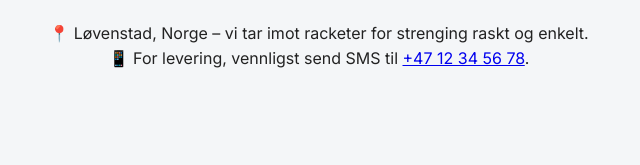
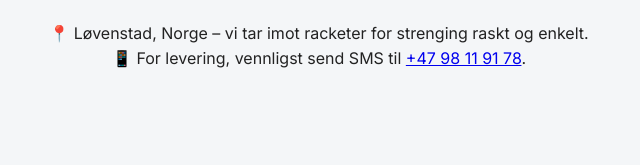
Before and after one commit to Karanveer1309/Badmintonstrenging_nettside, a plain HTML site: page index.html in a window 1280 px wide. Shown: the part 2045-2210 px from the top of the page, 321-961 px from the left. Drawn offline with Linux system fonts and the light colour scheme.

Commit message:
Bytte telefonnummer

```diff
--- a/index.html
+++ b/index.html
@@ -88,7 +88,7 @@
     <section id="kontakt">
     <h2>Kontakt Oss</h2>
     <p>📍 Løvenstad, Norge – vi tar imot racketer for strenging raskt og enkelt.</p>
-    <p>📱 For levering, vennligst send SMS til <a href="sms:+471234567">+47 12 34 56 78</a>.</p>
+    <p>📱 For levering, vennligst send SMS til <a href="sms:+4798119178">+47 98 11 91 78</a>.</p>
     </section>
 
   <!-- Sticky CTA -->
```
